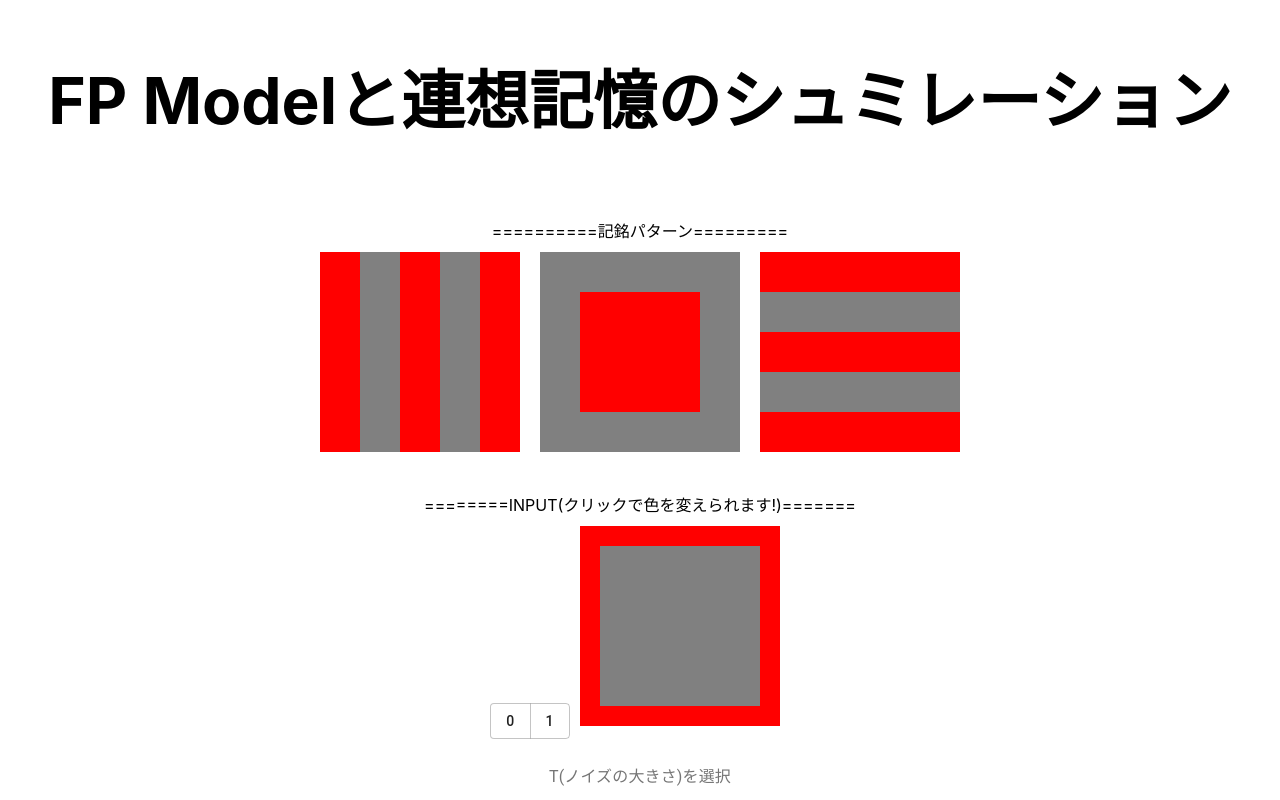
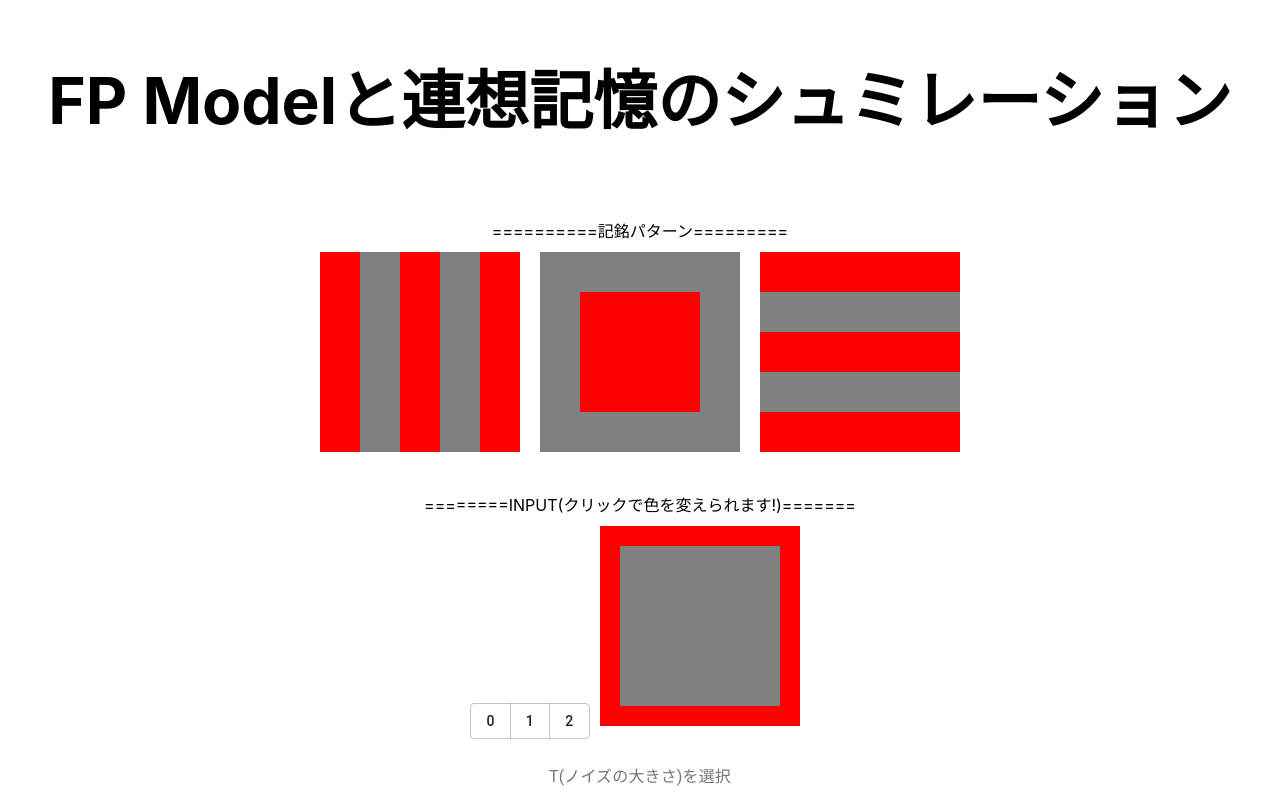
Before and after one commit to yamoyamoto/fp_model_simulation, a Next.js app: page /simple_dynamics in a window 1280 px wide. Shown: the top 800 px of the page. Built offline with nearby package versions, Linux system fonts and the light colour scheme.

Commit message:
add template

```diff
--- a/src/components/organisms/SimpleDynamics.tsx
+++ b/src/components/organisms/SimpleDynamics.tsx
@@ -234,4 +234,16 @@ const template_inputs = [
     [1,-1,-1,-1,1,-1,1,-1,1,1],
     [1,-1,-1,-1,1,-1,-1,-1,1,1],
   ],
+  [
+    [1,-1,1,-1,-1,1,-1,-1,1,-1],
+    [-1,-1,1,1,-1,-1,-1,1,1,1],
+    [-1,-1,1,-1,1,1,-1,1,-1,-1],
+    [1,-1,1,-1,-1,-1,-1,1,-1,1],
+    [1,-1,1,-1,-1,-1,-1,-1,-1,1],
+    [1,-1,-1,1,1,-1,-1,-1,-1,1],
+    [1,-1,1,-1,1,1,1,-1,1,1],
+    [-1,1,1,-1,-1,-1,-1,-1,-1,1],
+    [1,1,-1,-1,1,-1,1,-1,1,-1],
+    [1,-1,-1,-1,1,-1,-1,1,1,-1],
+  ],
 ]
```
